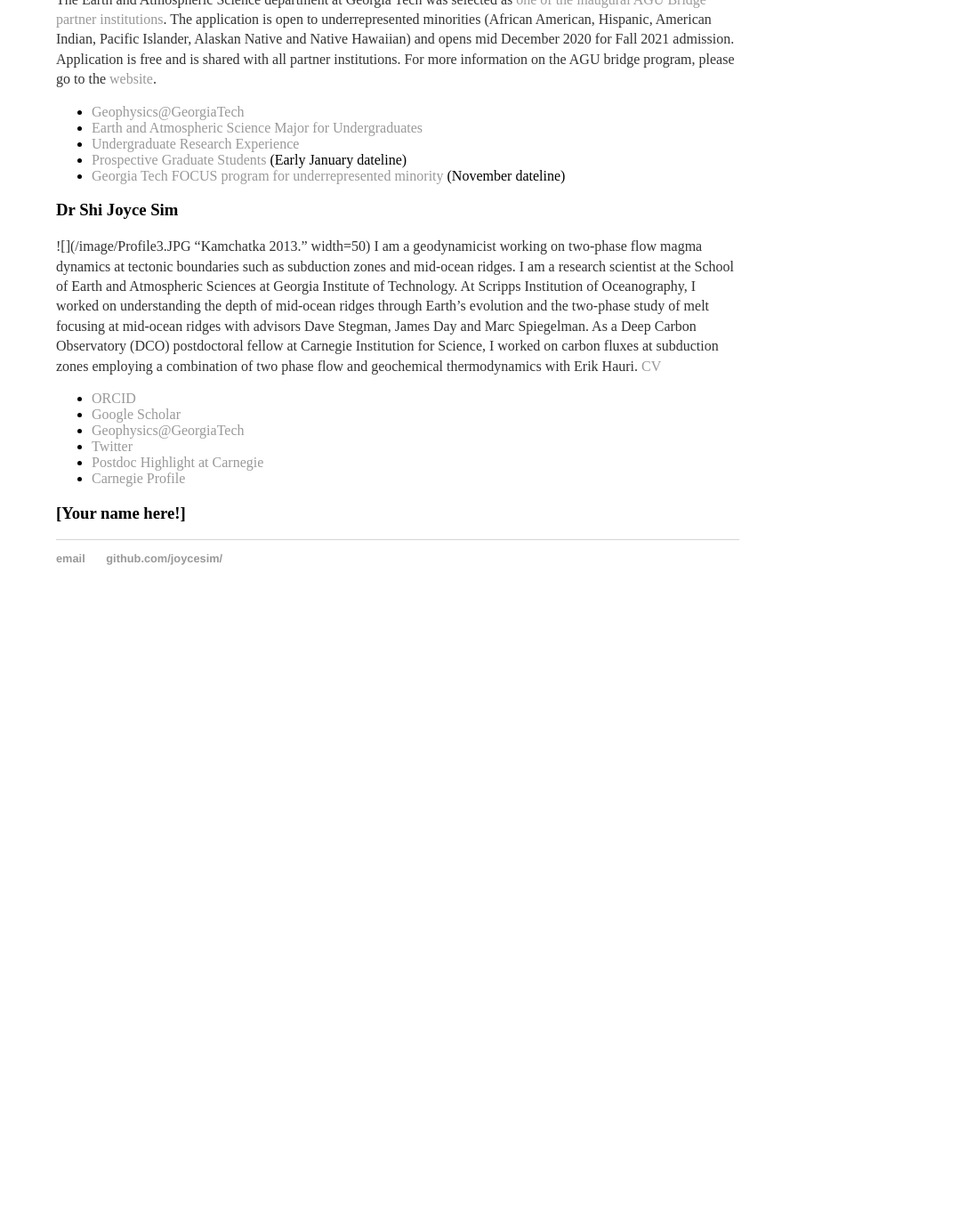
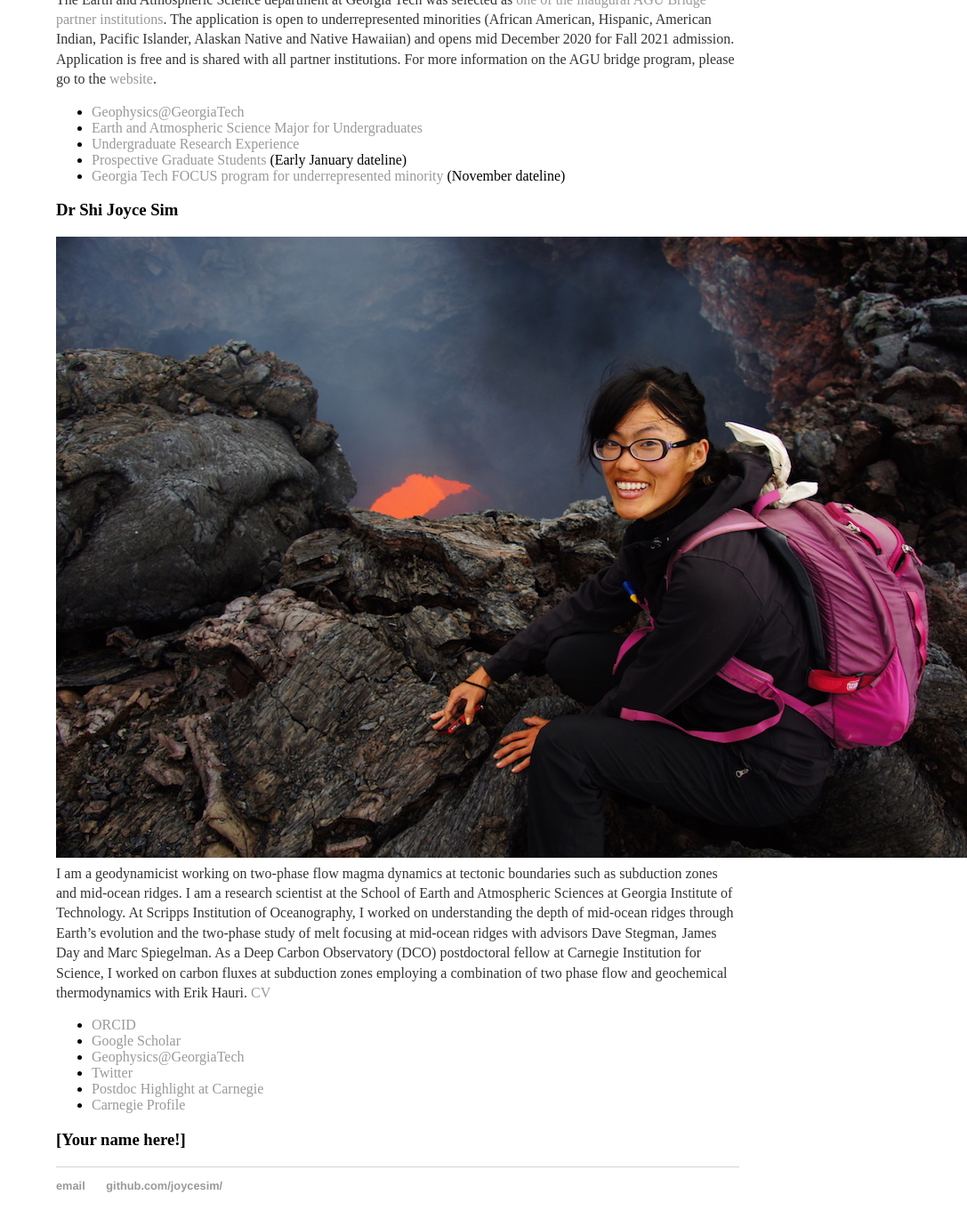
Before and after one commit to joycesim/joycesim.github.io, a Jekyll site: the page built from group/index.md, in a window 1280 px wide and 1400 px high, scrolled down 422 px. Shown: the top 1379 px of the window at 89% size, without its empty margins (193-1280 px from the left). Built offline with Jekyll 4.4.1, drawn with Linux system fonts in a browser that asks for light colours; before the commit the page ends 1117 px from its top, so only the background shows below that.

Commit message:
Update index.md

```diff
--- a/group/index.md
+++ b/group/index.md
@@ -18,7 +18,7 @@ The Earth and Atmospheric Science department at Georgia Tech was selected as [on
 * [Georgia Tech FOCUS program for underrepresented minority](https://focus.gatech.edu/) (November dateline)
 
 ### Dr Shi Joyce Sim
-![](/image/Profile3.JPG "Kamchatka 2013." width=50)
+![](/image/Profile3.JPG?width=50 "Kamchatka 2013.")
 I am a geodynamicist working on two-phase flow magma dynamics at tectonic boundaries such as subduction zones and mid-ocean ridges. I am a research scientist at the School of Earth and Atmospheric Sciences at Georgia Institute of Technology. At Scripps Institution of Oceanography, I worked on understanding the depth of mid-ocean ridges through Earth's evolution and the two-phase study of melt focusing at mid-ocean ridges with advisors Dave Stegman, James Day and Marc Spiegelman. As a Deep Carbon Observatory (DCO) postdoctoral fellow at Carnegie Institution for Science, I worked on carbon fluxes at subduction zones employing a combination of two phase flow and geochemical thermodynamics with Erik Hauri. [CV](https://joycesim.github.io/cv/)
 
 * [ORCID](https://orcid.org/0000-0002-2469-1665)
```
